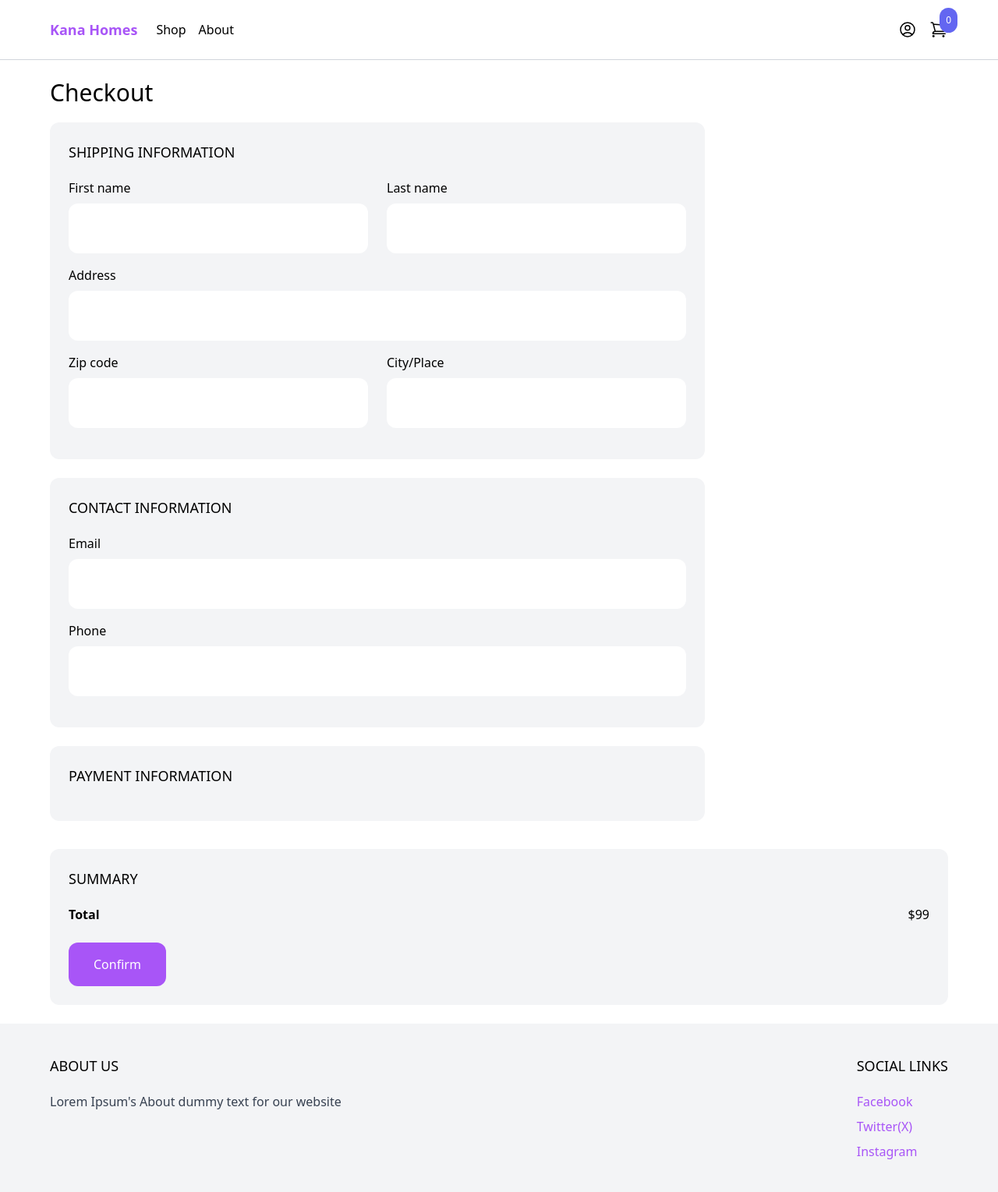
After one commit to Marx-wrld/KanaHomes, a Django app: page /cart/checkout in a window 1280 px wide. The commit adds this page. Shown: the whole page at 78% size. Run offline with Django 4.2, Linux system fonts and the light colour scheme; some libraries are stand-ins or nearby versions.

Commit message:
checkout page build

```diff
--- a/Kana/Kana/urls.py
+++ b/Kana/Kana/urls.py
@@ -3,7 +3,7 @@ from django.contrib.auth import views
 from django.conf import settings
 from django.conf.urls.static import static
 from django.urls import path
-from cart.views import add_to_cart, cart
+from cart.views import add_to_cart, cart, checkout
 from core.views import frontpage, shop, signup
 from product.views import product
 
@@ -15,6 +15,7 @@ urlpatterns = [
     path('shop/', shop, name='shop'),
     path('shop/<slug:slug>/', product, name='product'), #This means that we want slug to be a dynamic part of the url, so here we expect a slug and we give it a name of slug
     path('cart/', cart, name='cart'),
+    path('cart/checkout', checkout, name='checkout'),
     path('add_to_cart/<int:product_id>/', add_to_cart, name='add_to_cart'),
     path('admin/', admin.site.urls),
 ] + static(settings.MEDIA_URL, document_root=settings.MEDIA_ROOT)
--- a/Kana/cart/templates/cart/cart.html
+++ b/Kana/cart/templates/cart/cart.html
@@ -26,6 +26,7 @@
             </div>
        </div>
     </div>
+
     <div class="summary w-full w-1/4 p-6 bg-gray-100 rounded-xl mt-3">
         <h2 class="uppercase text-lg mb-5">
             Summary
--- /dev/null
+++ b/Kana/cart/templates/cart/checkout.html
@@ -0,0 +1,84 @@
+{% extends 'core/base.html' %}
+
+{% block content%}
+
+<div class="max-w-6xl mx-auto flex flex-wrap items-start py-6 px-6 xl:px-0">
+    <div class="product w-full lg:w-3/4">
+        <h1 class="mb-5 text-3xl">Checkout</h1>
+
+        <div class="w-full pr-6">
+            <div class="mb-6 p-6 bg-gray-100 rounded-xl">
+                <h2 class="mb-5 uppercase text-lg">
+                    Shipping Information
+                </h2>
+
+                <div class="flex space-x-6">
+                    <div class="w-1/2 mb-4">
+                        <label  class="inline-block mb-2" for="">First name</label>
+                        <input type="text" class="w-full p-5 rounded-xl" >
+                    </div>
+
+                    <div class="w-1/2 mb-4">
+                        <label  class="inline-block mb-2" for="">Last name</label>
+                        <input type="text" class="w-full p-5 rounded-xl">
+                    </div>
+                </div>
+
+                <div class="mb-4">
+                    <label  class="inline-block mb-2" for="">Address</label>
+                    <input type="text" class="w-full p-5 rounded-xl">
+                </div>
+
+                <div class="flex space-x-6">
+                    <div class="w-1/2 mb-4">
+                        <label  class="inline-block mb-2" for="">Zip code</label>
+                        <input type="text" class="w-full p-5 rounded-xl" >
+                    </div>
+
+                    <div class="w-1/2 mb-4">
+                        <label  class="inline-block mb-2" for="">City/Place</label>
+                        <input type="text" class="w-full p-5 rounded-xl">
+                    </div>
+                </div>
+            </div>
+
+            <div class="mb-6 p-6 bg-gray-100 rounded-xl">
+                <h2 class="mb-5 uppercase text-lg">
+                    Contact Information
+                </h2>
+
+                <div class="mb-4">
+                    <label  class="inline-block mb-2" for="">Email</label>
+                    <input type="email" class="w-full p-5 rounded-xl">
+                </div>
+
+                <div class="mb-4">
+                    <label  class="inline-block mb-2" for="">Phone</label>
+                    <input type="phone" class="w-full p-5 rounded-xl">
+                </div>
+            </div>
+
+            <div class="mb-6 p-6 bg-gray-100 rounded-xl">
+                <h2 class="mb-5 uppercase text-lg">
+                    Payment Information
+                </h2>
+            </div>
+        </div>
+    </div>
+
+    <div class="summary w-full w-1/4 p-6 bg-gray-100 rounded-xl mt-3">
+        <h2 class="uppercase text-lg mb-5">
+            Summary
+        </h2>
+        <div class="mb-6 flex justify-between">
+            <span class="font-semibold">
+                Total
+            </span>
+            <span>$99</span>
+        </div>
+
+        <a href="#" class="inline-block px-8 py-4 rounded-xl bg-purple-500 hover:bg-purple-700 text-white">Confirm</a>
+    </div>
+</div>
+
+{% endblock %}
--- a/Kana/cart/views.py
+++ b/Kana/cart/views.py
@@ -10,3 +10,6 @@ def add_to_cart(request, product_id):
 
 def cart(request):
     return render(request, 'cart/cart.html')
+
+def checkout(request):
+    return render(request, 'cart/checkout.html')
```
Also changed, not shown: Kana/db.sqlite3.
